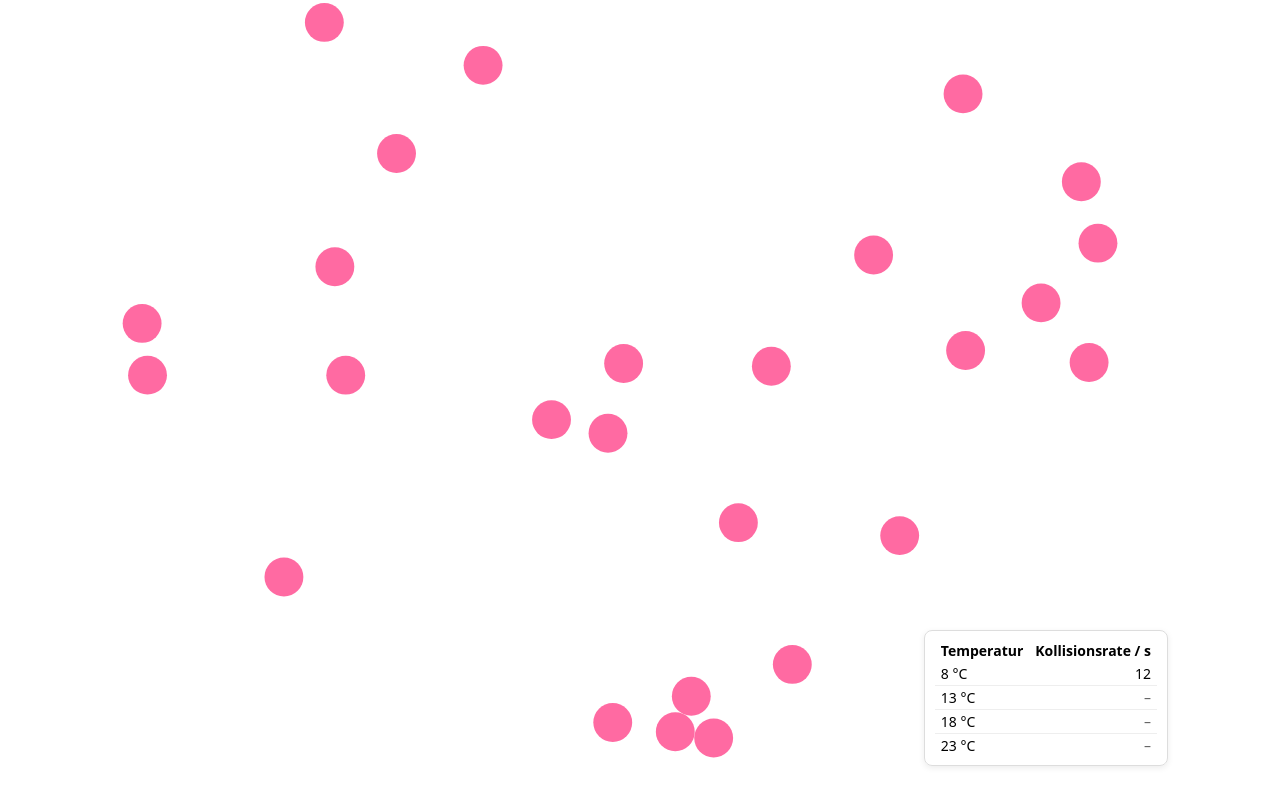
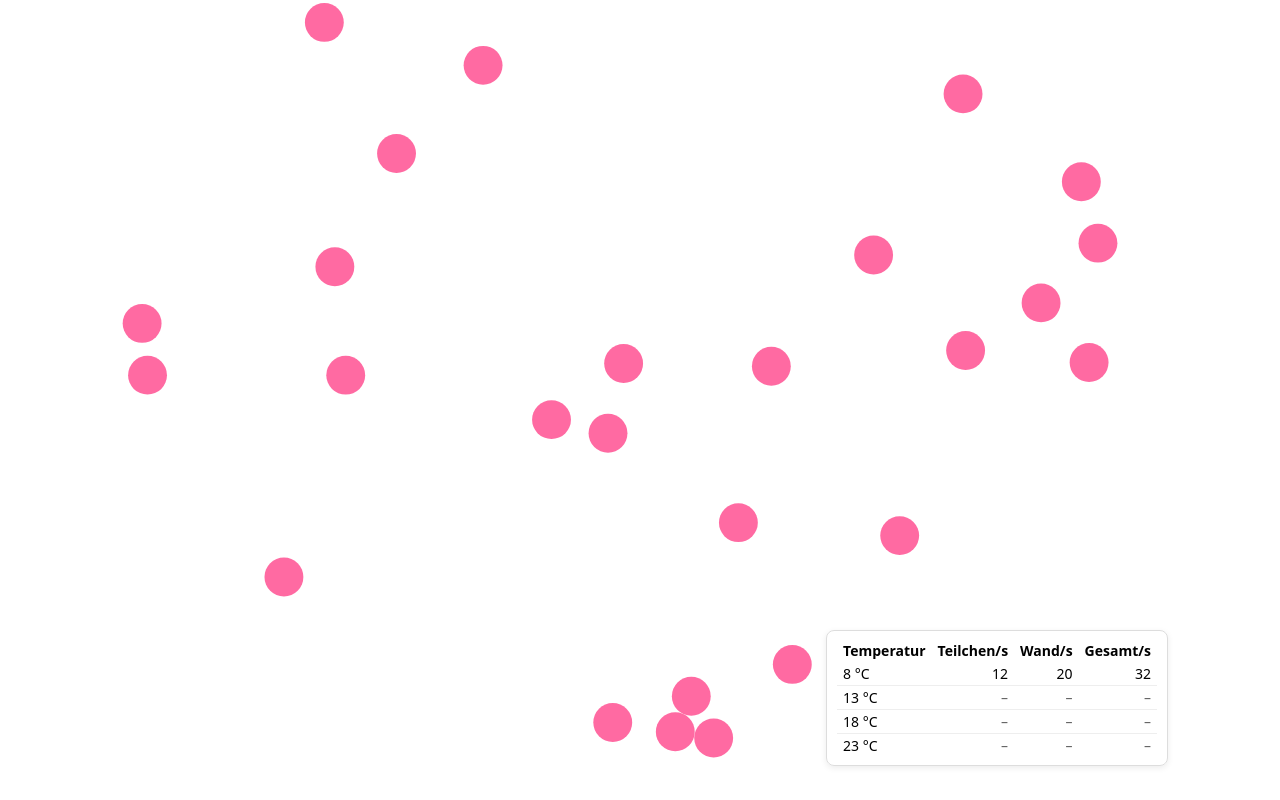
Before and after one commit to clind2010/teilchenmodell.html, a plain HTML site: page index.html in a window 1280 px wide. Shown: the part 373-1173 px from the top of the page. Drawn offline with Linux system fonts and the light colour scheme.

Commit message:
Update index.html

```diff
--- a/index.html
+++ b/index.html
@@ -10,16 +10,11 @@
       --header-height: 1.2cm; /* sichtbare Kopfzeile */
     }
 
-    body {
-      margin: 0;
-      background: #fff;
-      color: #000;
-      font-family: system-ui, -apple-system, Segoe UI, Roboto, Arial, sans-serif;
-    }
+    body { margin: 0; background: #fff; color: #000; font-family: system-ui, -apple-system, Segoe UI, Roboto, Arial, sans-serif; }
 
     /* Gesamtfläche: Kopf + Quadrat */
     .stage {
-      position: relative; /* für die Overlays unten rechts */
+      position: relative;
       width: var(--sim-size);
       height: calc(var(--sim-size) + var(--header-height));
       margin: 24px auto;
@@ -36,73 +31,30 @@
       justify-content: space-between;
       padding: 0 12px;
     }
-    .temp {
-      font-size: 16px;
-      white-space: nowrap;
-      user-select: none;
-      pointer-events: none;
-    }
+    .temp { font-size: 16px; white-space: nowrap; user-select: none; pointer-events: none; }
     button.reset {
-      font-size: 14px;
-      background: #eee;
-      border: 1px solid #ccc;
-      border-radius: 6px;
-      padding: 4px 10px;
-      cursor: pointer;
-      transition: background 0.2s;
+      font-size: 14px; background: #eee; border: 1px solid #ccc; border-radius: 6px;
+      padding: 4px 10px; cursor: pointer; transition: background 0.2s;
     }
     button.reset:hover { background: #ddd; }
 
     /* Quadratischer Simulationsbereich */
-    .sim-wrap {
-      width: var(--sim-size);
-      height: var(--sim-size);
-      background: #fff;
-      position: relative;
+    .sim-wrap { width: var(--sim-size); height: var(--sim-size); background: #fff; position: relative; }
+    canvas { width: 100%; height: 100%; display: block; background: #fff; }
+
+    /* Panel unten rechts: Kollisionsraten-Tabelle */
+    .rate-panel {
+      position: absolute; right: 12px; bottom: 10px;
+      background: rgba(255,255,255,0.9); border: 1px solid #ddd; border-radius: 8px;
+      padding: 8px 10px; font-size: 14px; box-shadow: 0 2px 6px rgba(0,0,0,0.08);
     }
-    canvas {
-      width: 100%;
-      height: 100%;
-      display: block;
-      background: #fff;
-    }
-
-    /* Panel unten rechts: Kollisionsraten-Tabelle (Option 6-Stil) */
-    .rate-panel {
-      position: absolute;
-      right: 12px;
-      bottom: 10px;
-      background: rgba(255,255,255,0.9);
-      border: 1px solid #ddd;
-      border-radius: 8px;
-      padding: 8px 10px;
-      font-size: 14px;
-      box-shadow: 0 2px 6px rgba(0,0,0,0.08);
-    }
-    .rate-panel table {
-      border-collapse: collapse;
-    }
-    .rate-panel th,
-    .rate-panel td {
-      padding: 2px 6px;
-      border-bottom: 1px solid #eee;
-      text-align: right;
-      white-space: nowrap;
-    }
-    .rate-panel th:first-child,
-    .rate-panel td:first-child {
-      text-align: left;
-    }
-    .rate-panel tr:last-child th,
-    .rate-panel tr:last-child td {
-      border-bottom: none;
-    }
+    .rate-panel table { border-collapse: collapse; }
+    .rate-panel th, .rate-panel td { padding: 2px 6px; border-bottom: 1px solid #eee; white-space: nowrap; text-align: right; }
+    .rate-panel th:first-child, .rate-panel td:first-child { text-align: left; }
+    .rate-panel tr:last-child th, .rate-panel tr:last-child td { border-bottom: none; }
     .muted { color: #666; }
 
-    /* Responsiv */
-    @media (max-width: 1200px) {
-      :root { --sim-size: min(90vw, 1080px); }
-    }
+    @media (max-width: 1200px) { :root { --sim-size: min(90vw, 1080px); } }
   </style>
 </head>
 <body>
@@ -119,13 +71,38 @@
       <div class="rate-panel">
         <table>
           <thead>
-            <tr><th>Temperatur</th><th>Kollisionsrate / s</th></tr>
+            <tr>
+              <th>Temperatur</th>
+              <th>Teilchen/s</th>
+              <th>Wand/s</th>
+              <th>Gesamt/s</th>
+            </tr>
           </thead>
           <tbody>
-            <tr><td>8&nbsp;°C</td><td id="rate8"  class="muted">–</td></tr>
-            <tr><td>13&nbsp;°C</td><td id="rate13" class="muted">–</td></tr>
-            <tr><td>18&nbsp;°C</td><td id="rate18" class="muted">–</td></tr>
-            <tr><td>23&nbsp;°C</td><td id="rate23" class="muted">–</td></tr>
+            <tr>
+              <td>8&nbsp;°C</td>
+              <td id="rate8_p"  class="muted">–</td>
+              <td id="rate8_w"  class="muted">–</td>
+              <td id="rate8_t"  class="muted">–</td>
+            </tr>
+            <tr>
+              <td>13&nbsp;°C</td>
+              <td id="rate13_p" class="muted">–</td>
+              <td id="rate13_w" class="muted">–</td>
+              <td id="rate13_t" class="muted">–</td>
+            </tr>
+            <tr>
+              <td>18&nbsp;°C</td>
+              <td id="rate18_p" class="muted">–</td>
+              <td id="rate18_w" class="muted">–</td>
+              <td id="rate18_t" class="muted">–</td>
+            </tr>
+            <tr>
+              <td>23&nbsp;°C</td>
+              <td id="rate23_p" class="muted">–</td>
+              <td id="rate23_w" class="muted">–</td>
+              <td id="rate23_t" class="muted">–</td>
+            </tr>
           </tbody>
         </table>
       </div>
@@ -146,45 +123,44 @@
     const COLOR = "#ff6aa2";
     const BOX_SIZE = 1.0;
 
-    // Ziel-Sekunden für die vier Temperatur-Schritte (T = 8 + 0.25 t  →  t = 4*(T-8))
+    // Zielsekunden für die vier Temperatur-Schritte (linearer Anstieg)
     const TARGET_SECONDS = { "8": 1, "13": 20, "18": 40, "23": 60 };
-    // Erklärung:
-    // 8°C → wir nehmen das erste volle Sek.-Fenster [0..1] → Sekunde 1
-    // 13°C → t=20 s → Fenster [19..20] → Sekunde 20
-    // 18°C → t=40 s → Fenster [39..40] → Sekunde 40
-    // 23°C → t=60 s → Fenster [59..60] → Sekunde 60
 
     // ===== DOM =====
     const canvas = document.getElementById("sim");
     const tempEl = document.getElementById("tempText");
     const resetBtn = document.getElementById("resetBtn");
     const simWrap = document.getElementById("simWrap");
-    const rate8El  = document.getElementById("rate8");
-    const rate13El = document.getElementById("rate13");
-    const rate18El = document.getElementById("rate18");
-    const rate23El = document.getElementById("rate23");
     const ctx = canvas.getContext("2d");
+
+    // Zellen für Ausgabe
+    const cells = {
+      8:  { p: document.getElementById("rate8_p"),  w: document.getElementById("rate8_w"),  t: document.getElementById("rate8_t") },
+      13: { p: document.getElementById("rate13_p"), w: document.getElementById("rate13_w"), t: document.getElementById("rate13_t") },
+      18: { p: document.getElementById("rate18_p"), w: document.getElementById("rate18_w"), t: document.getElementById("rate18_t") },
+      23: { p: document.getElementById("rate23_p"), w: document.getElementById("rate23_w"), t: document.getElementById("rate23_t") },
+    };
 
     function resizeCanvas() {
       const dpr = Math.max(1, window.devicePixelRatio || 1);
-      const w = simWrap.clientWidth;
-      const h = simWrap.clientHeight;
-      canvas.width = Math.round(w * dpr);
-      canvas.height = Math.round(h * dpr);
+      const w = simWrap.clientWidth, h = simWrap.clientHeight;
+      canvas.width = Math.round(w * dpr); canvas.height = Math.round(h * dpr);
       ctx.setTransform(dpr, 0, 0, dpr, 0, 0);
     }
-    resizeCanvas();
-    window.addEventListener("resize", resizeCanvas, { passive: true });
+    resizeCanvas(); window.addEventListener("resize", resizeCanvas, { passive: true });
 
     // ===== Zustand =====
     let pos, vel, startTime;
-    let totalCollisions = 0;
+    let particleCollisionsTotal = 0;
+    let wallCollisionsTotal = 0;
 
-    // pro-Sekunde-Kumulativwerte: totals[sec] = totalCollisions am Ende dieser Sekunde
-    let totalsBySecond = [];
+    // kumulative Zähler pro Sekunde
+    let totalsParticleBySecond = [];
+    let totalsWallBySecond = [];
+    let totalsTotalBySecond = [];
     let lastWholeSecond = -1;
 
-    const rand = (a,b)=>a + Math.random()*(b-a);
+    const rand=(a,b)=>a + Math.random()*(b-a);
     const clamp=(x,a,b)=>x<a?a:(x>b?b:x);
 
     function initPositions() {
@@ -219,15 +195,18 @@
       return START_K * (1 - a) + END_K * a;
     }
 
+    // Wände: gibt Anzahl Wandkollisionen in diesem Schritt zurück
     function resolveWalls(i) {
       const r = PARTICLE_RADIUS, p = pos[i], v = vel[i];
-      if (p.x - r < 0) { p.x = r; v.x = Math.abs(v.x); }
-      else if (p.x + r > BOX_SIZE) { p.x = BOX_SIZE - r; v.x = -Math.abs(v.x); }
-      if (p.y - r < 0) { p.y = r; v.y = Math.abs(v.y); }
-      else if (p.y + r > BOX_SIZE) { p.y = BOX_SIZE - r; v.y = -Math.abs(v.y); }
+      let hits = 0;
+      if (p.x - r < 0)  { p.x = r; v.x = Math.abs(v.x); hits++; }
+      else if (p.x + r > BOX_SIZE) { p.x = BOX_SIZE - r; v.x = -Math.abs(v.x); hits++; }
+      if (p.y - r < 0)  { p.y = r; v.y = Math.abs(v.y); hits++; }
+      else if (p.y + r > BOX_SIZE) { p.y = BOX_SIZE - r; v.y = -Math.abs(v.y); hits++; }
+      return hits;
     }
 
-    // gibt Anzahl Partikel-Partikel-Kollisionen in diesem Durchlauf zurück
+    // Partikel-Partikel: gibt Anzahl Partikelkollisionen in diesem Durchlauf zurück
     function resolvePairs(countCollisions = true) {
       const r = PARTICLE_RADIUS, minDist = 2 * r;
       let counted = 0;
@@ -238,15 +217,11 @@
           const dist = Math.hypot(dx, dy);
           if (dist < minDist) {
             let nx, ny;
-            if (dist === 0) {
-              const a = Math.random() * 2 * Math.PI; nx = Math.cos(a); ny = Math.sin(a);
-            } else {
-              nx = dx / dist; ny = dy / dist;
-            }
+            if (dist === 0) { const a = Math.random() * 2 * Math.PI; nx = Math.cos(a); ny = Math.sin(a); }
+            else { nx = dx / dist; ny = dy / dist; }
             const overlap = minDist - dist;
             pos[i].x -= nx * (overlap / 2); pos[i].y -= ny * (overlap / 2);
             pos[j].x += nx * (overlap / 2); pos[j].y += ny * (overlap / 2);
-
             const dvx = vel[i].x - vel[j].x;
             const dvy = vel[i].y - vel[j].y;
             const vn = dvx * nx + dvy * ny;
@@ -261,35 +236,52 @@
       return counted;
     }
 
+    function setRateCells(temp, secIndex) {
+      // Eintrag nur, wenn wir den kumulativen Stand für secIndex und secIndex-1 haben
+      if (
+        totalsParticleBySecond[secIndex] != null && totalsParticleBySecond[secIndex-1] != null &&
+        totalsWallBySecond[secIndex]     != null && totalsWallBySecond[secIndex-1]     != null &&
+        totalsTotalBySecond[secIndex]    != null && totalsTotalBySecond[secIndex-1]    != null
+      ) {
+        const p = totalsParticleBySecond[secIndex] - totalsParticleBySecond[secIndex-1];
+        const w = totalsWallBySecond[secIndex]     - totalsWallBySecond[secIndex-1];
+        const t = totalsTotalBySecond[secIndex]    - totalsTotalBySecond[secIndex-1];
+
+        const cell = cells[temp];
+        cell.p.textContent = String(p);
+        cell.w.textContent = String(w);
+        cell.t.textContent = String(t);
+        cell.p.classList.remove("muted");
+        cell.w.classList.remove("muted");
+        cell.t.classList.remove("muted");
+      }
+    }
+
     function updateRatesTableIfReady(sec) {
-      // Falls wir den kumulativen Stand für diese Sekunde haben, trage die Rate ein.
-      // Rate in Sekunde s ist totals[s] - totals[s-1].
-      function setRate(temp, secIndex, el){
-        if (totalsBySecond[secIndex] != null && totalsBySecond[secIndex-1] != null) {
-          const rate = totalsBySecond[secIndex] - totalsBySecond[secIndex-1];
-          el.textContent = String(rate);
-          el.classList.remove("muted");
-        }
-      }
-      if (sec >= TARGET_SECONDS["8"])  setRate(8,  TARGET_SECONDS["8"],  rate8El);
-      if (sec >= TARGET_SECONDS["13"]) setRate(13, TARGET_SECONDS["13"], rate13El);
-      if (sec >= TARGET_SECONDS["18"]) setRate(18, TARGET_SECONDS["18"], rate18El);
-      if (sec >= TARGET_SECONDS["23"]) setRate(23, TARGET_SECONDS["23"], rate23El);
+      if (sec >= TARGET_SECONDS["8"])  setRateCells(8,  TARGET_SECONDS["8"]);
+      if (sec >= TARGET_SECONDS["13"]) setRateCells(13, TARGET_SECONDS["13"]);
+      if (sec >= TARGET_SECONDS["18"]) setRateCells(18, TARGET_SECONDS["18"]);
+      if (sec >= TARGET_SECONDS["23"]) setRateCells(23, TARGET_SECONDS["23"]);
     }
 
     function resetRatesTable() {
-      rate8El.textContent = "–";  rate8El.classList.add("muted");
-      rate13El.textContent = "–"; rate13El.classList.add("muted");
-      rate18El.textContent = "–"; rate18El.classList.add("muted");
-      rate23El.textContent = "–"; rate23El.classList.add("muted");
+      [8,13,18,23].forEach(T => {
+        const c = cells[T];
+        c.p.textContent = "–"; c.p.classList.add("muted");
+        c.w.textContent = "–"; c.w.classList.add("muted");
+        c.t.textContent = "–"; c.t.classList.add("muted");
+      });
     }
 
     function resetSimulation() {
       initPositions();
       initVelocities();
       startTime = performance.now();
-      totalCollisions = 0;
-      totalsBySecond = [];
+      particleCollisionsTotal = 0;
+      wallCollisionsTotal = 0;
+      totalsParticleBySecond = [];
+      totalsWallBySecond = [];
+      totalsTotalBySecond = [];
       lastWholeSecond = -1;
       tempEl.textContent = "Temperatur: 8.0 °C";
       resetRatesTable();
@@ -308,49 +300,47 @@
       let remaining = Math.min(1 / 30, 0.05);
       while (remaining > 0) {
         const dt = Math.min(DT, remaining);
+
         // Geschwindigkeit normieren
         for (let i = 0; i < N; i++) {
           const v = vel[i];
           const mag = Math.hypot(v.x, v.y) || 1e-9;
           const target = BASE_SPEED * scale;
-          v.x = (v.x / mag) * target;
-          v.y = (v.y / mag) * target;
+          v.x = (v.x / mag) * target; v.y = (v.y / mag) * target;
         }
+
         // Bewegung + Wände
         for (let i = 0; i < N; i++) {
           pos[i].x += vel[i].x * dt;
           pos[i].y += vel[i].y * dt;
-          resolveWalls(i);
+          wallCollisionsTotal += resolveWalls(i); // WANDKONTAKTE zählen
         }
-        // Partikel-Partikel-Kollisionen: erster Pass zählt, zweiter stabilisiert
-        totalCollisions += resolvePairs(true);
+
+        // Partikel-Partikel: erster Pass zählt, zweiter stabilisiert
+        particleCollisionsTotal += resolvePairs(true);
         resolvePairs(false);
+
         remaining -= dt;
       }
 
-      // pro-Sekunde-Erfassung
+      // pro-Sekunde-Erfassung (getrennt und gesamt)
       const currentSec = Math.floor(elapsed);
       if (currentSec !== lastWholeSecond) {
-        // Kumulativstand am Ende der "letzten" Sekunde ablegen
-        totalsBySecond[currentSec] = totalCollisions;
+        totalsParticleBySecond[currentSec] = particleCollisionsTotal;
+        totalsWallBySecond[currentSec]     = wallCollisionsTotal;
+        totalsTotalBySecond[currentSec]    = particleCollisionsTotal + wallCollisionsTotal;
         lastWholeSecond = currentSec;
-        // Prüfen, ob Zielsekunden erreicht → Tabelle aktualisieren
         updateRatesTableIfReady(currentSec);
       }
 
       // Zeichnen
       const w = canvas.clientWidth, h = canvas.clientHeight;
       ctx.clearRect(0, 0, w, h);
-      ctx.fillStyle = "#fff";
-      ctx.fillRect(0, 0, w, h);
-      ctx.save();
-      ctx.scale(w, h);
-      ctx.fillStyle = COLOR;
+      ctx.fillStyle = "#fff"; ctx.fillRect(0, 0, w, h);
+      ctx.save(); ctx.scale(w, h); ctx.fillStyle = COLOR;
       for (let i = 0; i < N; i++) {
         const p = pos[i];
-        ctx.beginPath();
-        ctx.arc(p.x, p.y, PARTICLE_RADIUS, 0, Math.PI * 2);
-        ctx.fill();
+        ctx.beginPath(); ctx.arc(p.x, p.y, PARTICLE_RADIUS, 0, Math.PI * 2); ctx.fill();
       }
       ctx.restore();
 
```
